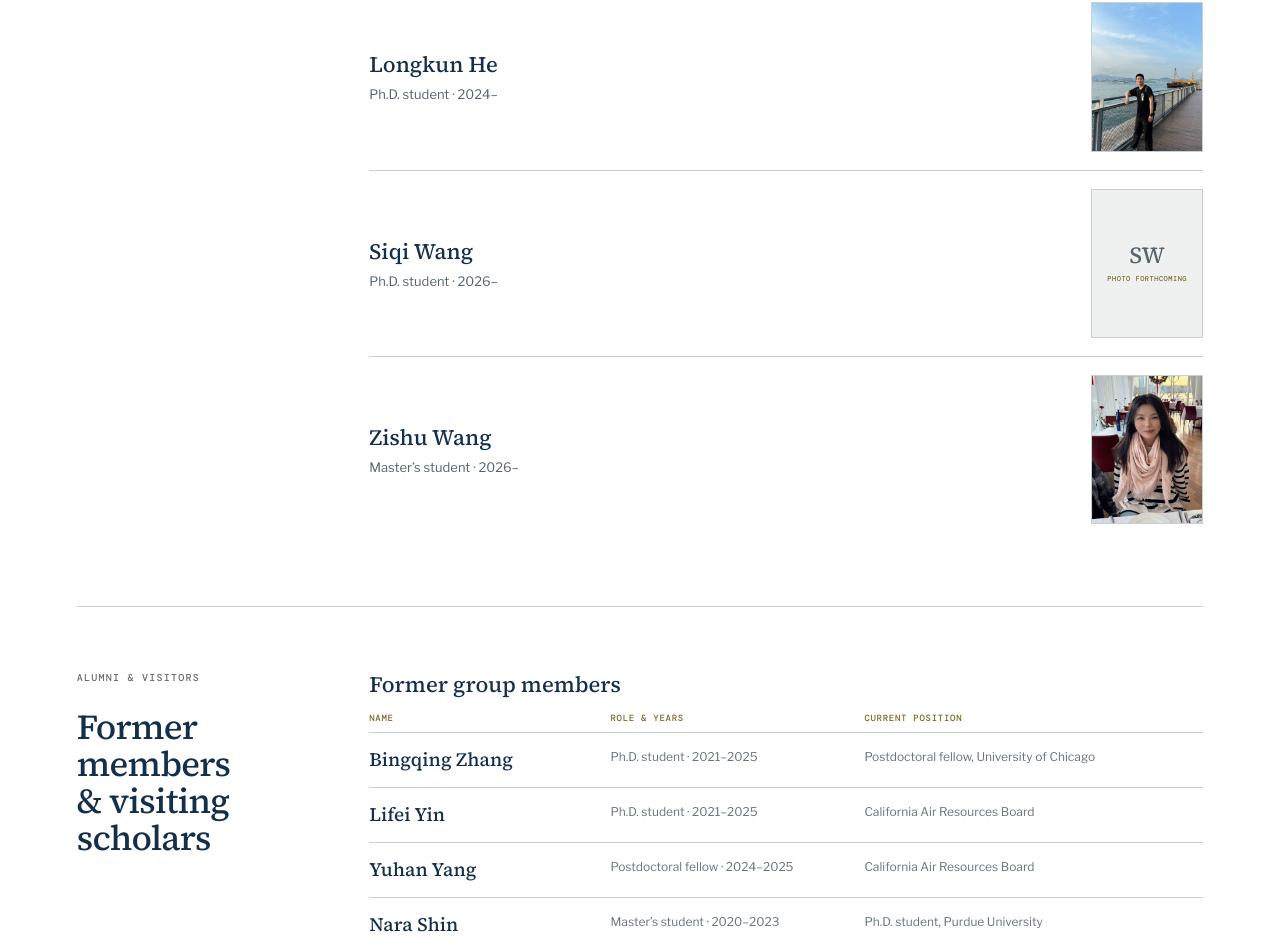
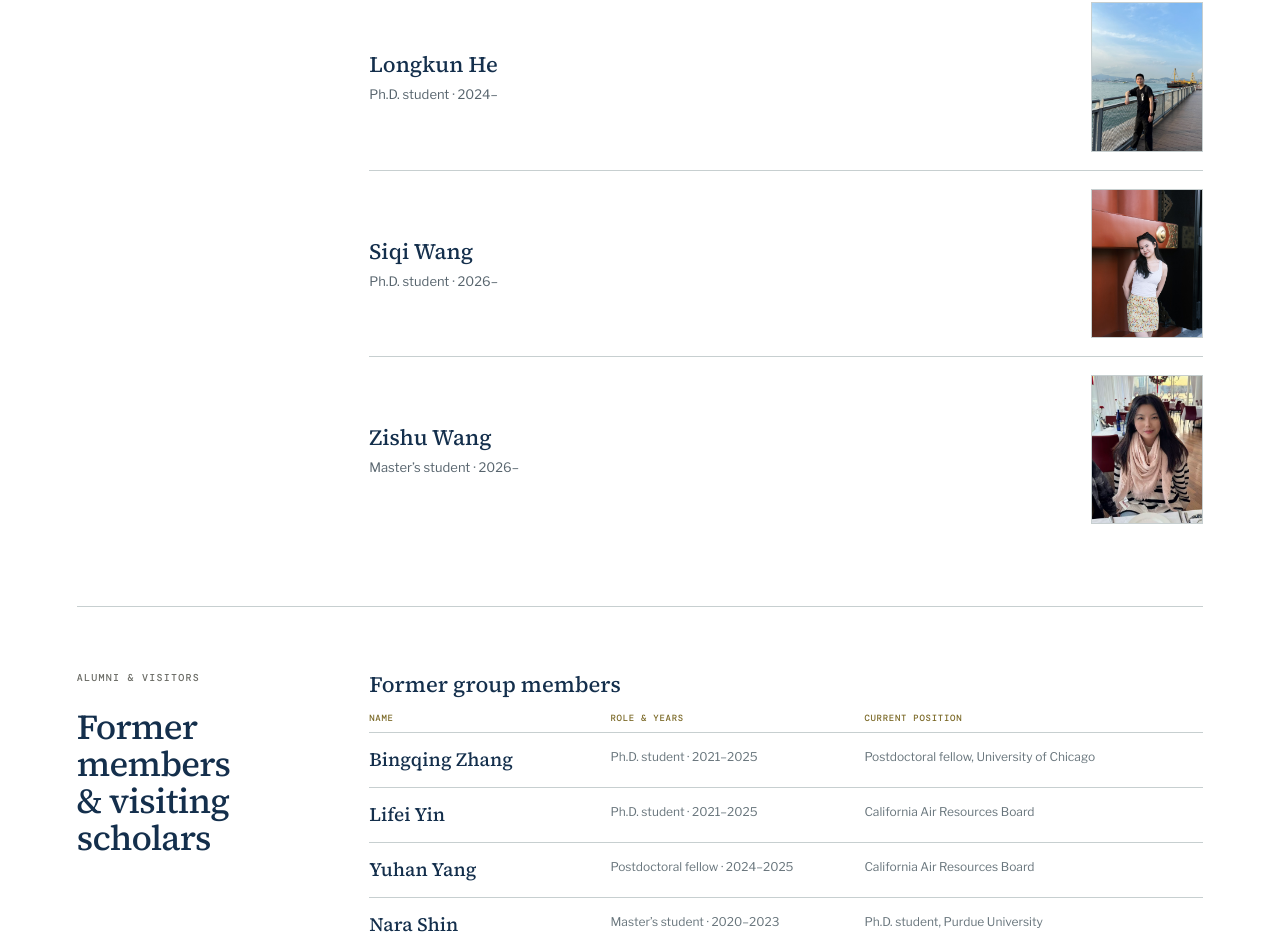
Before and after one commit to pengfeiliu371/aerosol-climate-health-lab-website, a Next.js app: page /people in a window 1280 px wide. Shown: the part 1610-2562 px from the top of the page. Built offline with nearby package versions, Linux system fonts and the light colour scheme; no server answers.

Commit message:
Add Siqi Wang profile photo
Add Siqi Wang's optimized profile image to the People page.

```diff
--- a/app/data/people.ts
+++ b/app/data/people.ts
@@ -31,7 +31,7 @@ export const members: Member[] = [
   {
     name: "Siqi Wang",
     role: "Ph.D. student · 2026–",
-    initials: "SW",
+    image: "/images/people/siqi-wang.jpg",
   },
   {
     name: "Zishu Wang",
```
Also changed, not shown: public/images/people/siqi-wang.jpg (added).
